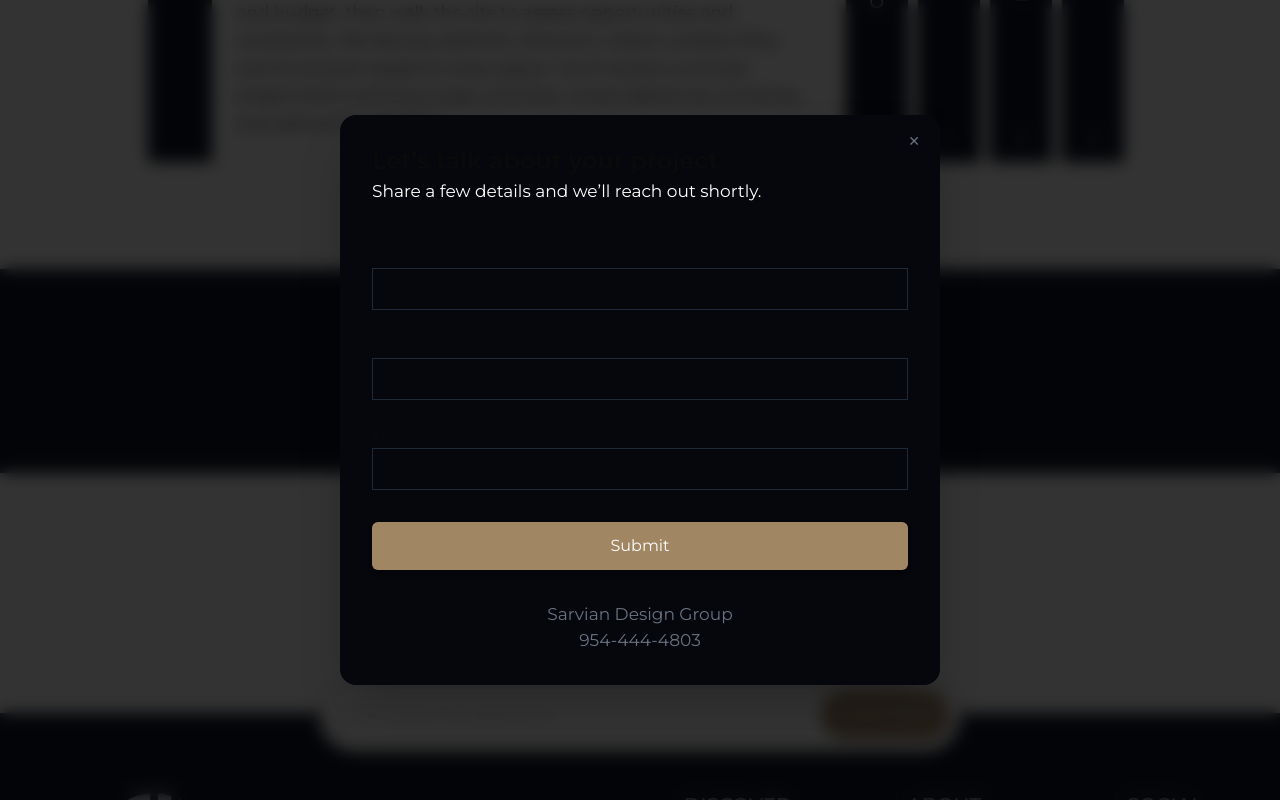
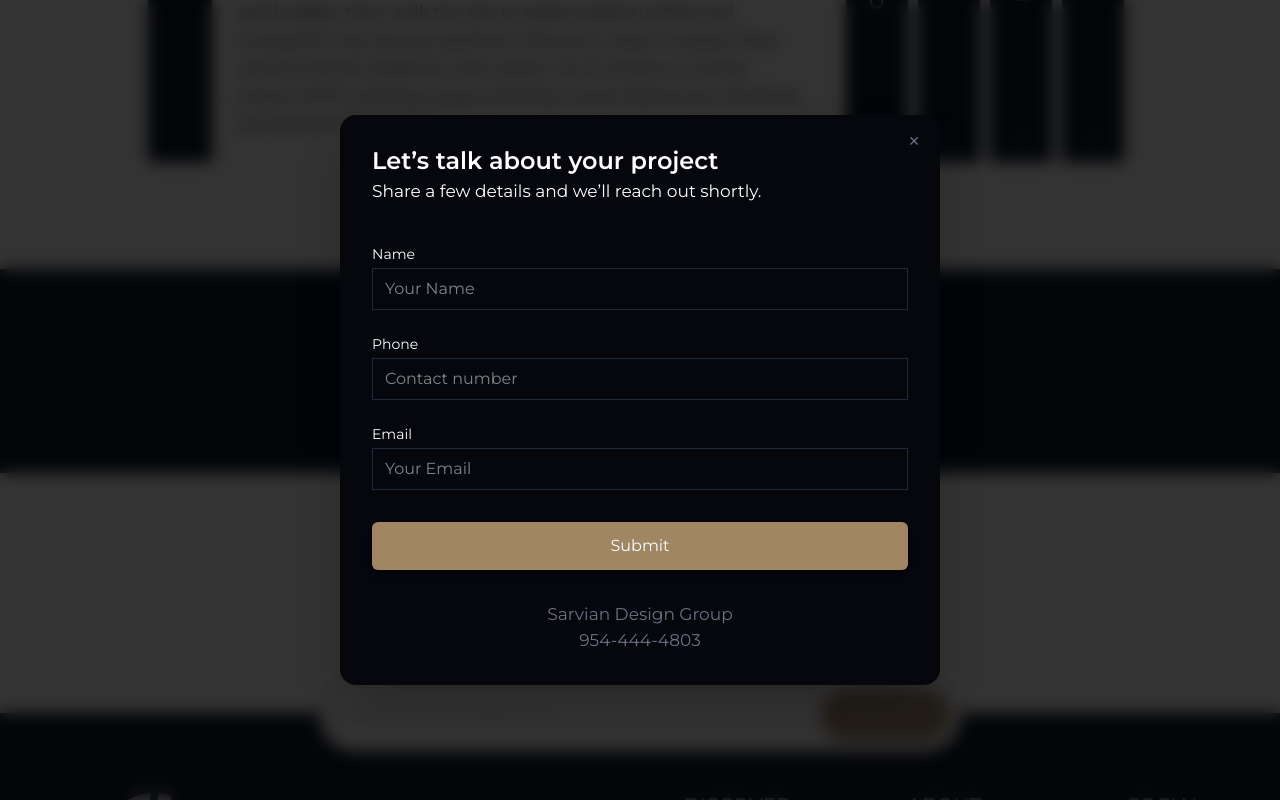
Before and after one commit to rolandoyera/SDG, a Next.js app: page / in a window 1280 px wide. Both pictures are taken after a click on the button "Connect With Us". Shown: the part 2151-2951 px from the top of the page. Built offline with nearby package versions, Linux system fonts and the light colour scheme.

Commit message:
Modal changes

```diff
--- a/src/components/ContactModalProvider.tsx
+++ b/src/components/ContactModalProvider.tsx
@@ -176,7 +176,9 @@ function ContactModal({ onClose }: { onClose: () => void }) {
           </div>
         ) : (
           <>
-            <h2 id="contact-title" className="mb-1 text-2xl font-semibold">
+            <h2
+              id="contact-title"
+              className="mb-1 text-2xl font-semibold text-white">
               Let’s talk about your project
             </h2>
             <p className="mb-10 text-white">
@@ -205,7 +207,7 @@ function ContactModal({ onClose }: { onClose: () => void }) {
               />
 
               <div>
-                <label htmlFor="name" className="mb-1 block text-sm">
+                <label htmlFor="name" className="mb-1 block text-sm text-white">
                   Name
                 </label>
                 <input
@@ -214,7 +216,7 @@ function ContactModal({ onClose }: { onClose: () => void }) {
                   placeholder="Your Name"
                   aria-invalid={!!errors.name || undefined}
                   aria-describedby={errors.name ? "name-error" : undefined}
-                  className="w-full border border-gray-800 px-3 py-2 outline-none focus:ring-2 focus:ring-black/10"
+                  className="w-full border border-gray-800 px-3 py-2 outline-none focus:ring-2 focus:ring-black/10 text-white"
                   {...register("name")}
                 />
                 {errors.name && (
@@ -225,7 +227,9 @@ function ContactModal({ onClose }: { onClose: () => void }) {
               </div>
 
               <div>
-                <label htmlFor="phone" className="mb-1 block text-sm">
+                <label
+                  htmlFor="phone"
+                  className="mb-1 block text-sm text-white">
                   Phone
                 </label>
                 <input
@@ -236,7 +240,7 @@ function ContactModal({ onClose }: { onClose: () => void }) {
                   aria-invalid={!!errors.phone || undefined}
                   aria-describedby={errors.phone ? "phone-error" : undefined}
                   placeholder="Contact number"
-                  className="w-full border border-gray-800 px-3 py-2 outline-none focus:ring-2 focus:ring-black/10"
+                  className="w-full border border-gray-800 px-3 py-2 outline-none focus:ring-2 focus:ring-black/10 text-white"
                   {...register("phone")}
                 />
                 {errors.phone && (
@@ -247,7 +251,9 @@ function ContactModal({ onClose }: { onClose: () => void }) {
               </div>
 
               <div>
-                <label htmlFor="email" className="mb-1 block text-sm">
+                <label
+                  htmlFor="email"
+                  className="mb-1 block text-sm text-white">
                   Email
                 </label>
                 <input
@@ -257,7 +263,7 @@ function ContactModal({ onClose }: { onClose: () => void }) {
                   aria-invalid={!!errors.email || undefined}
                   aria-describedby={errors.email ? "email-error" : undefined}
                   placeholder="Your Email"
-                  className="w-full border border-gray-800 px-3 py-2 outline-none focus:ring-2 focus:ring-black/10"
+                  className="w-full border border-gray-800 px-3 py-2 outline-none focus:ring-2 focus:ring-black/10 text-white"
                   {...register("email")}
                 />
                 {errors.email && (
```
